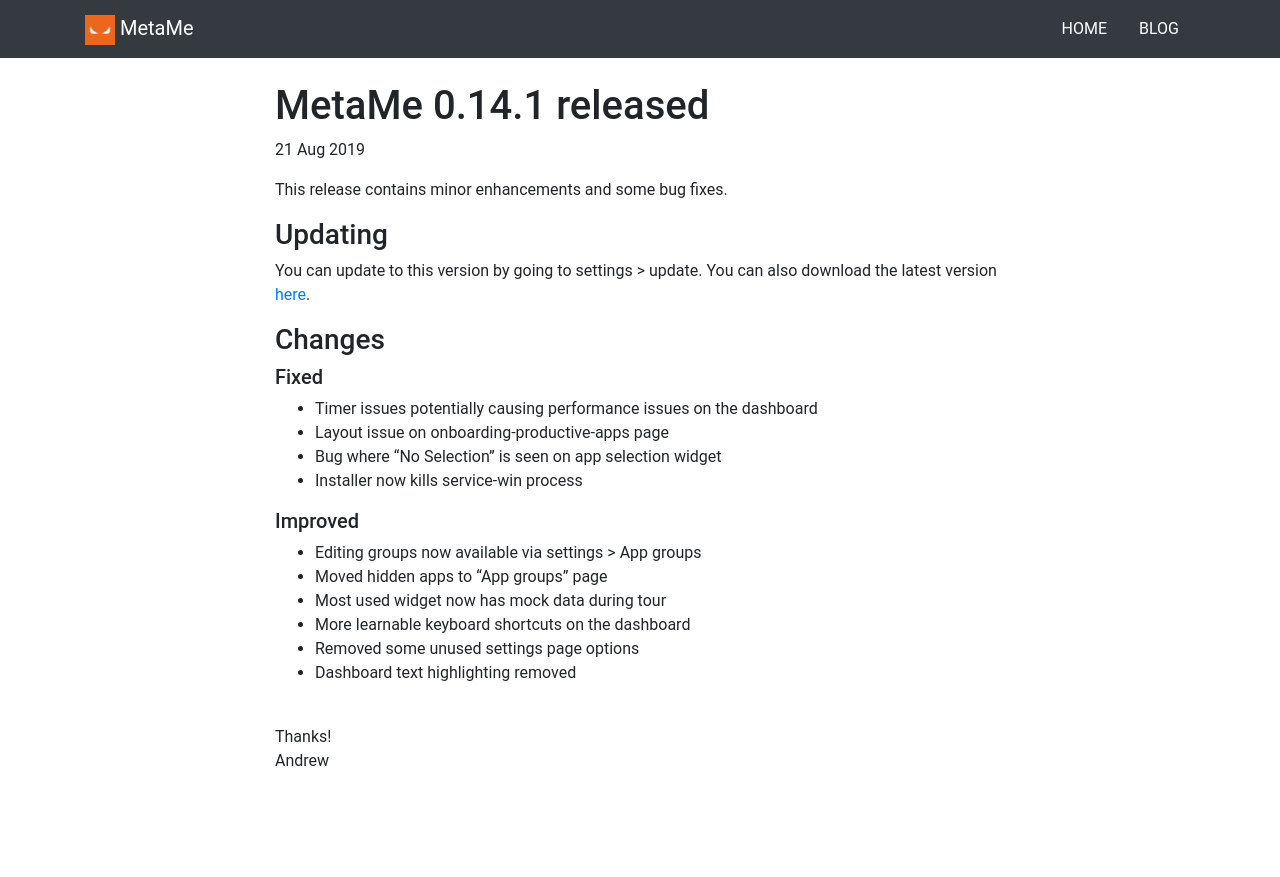
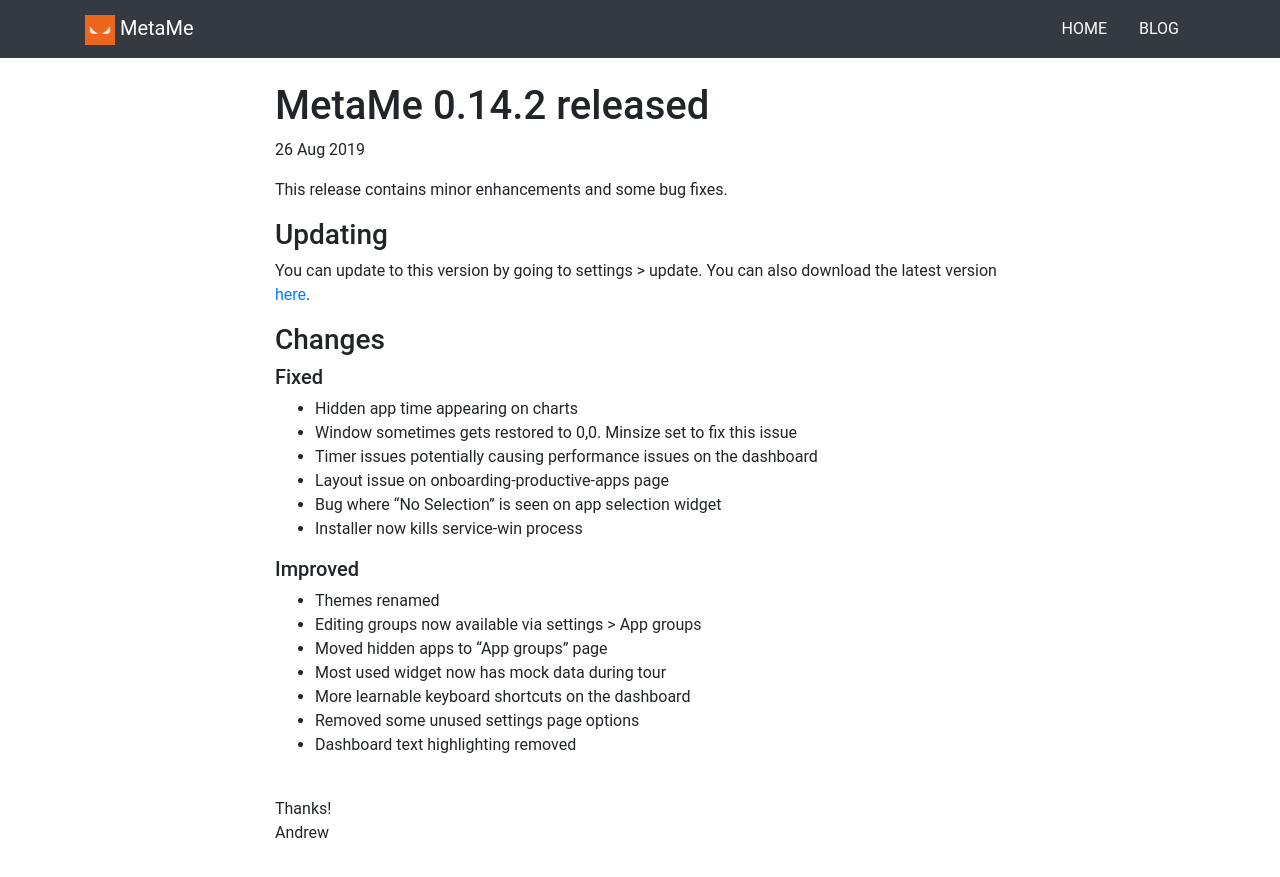
Before and after one commit to meta-me/metame-website, a Jekyll site: the page built from _posts/2019-08-26-MetaMe-0.14.2-released.md, in a window 1280 px wide. Shown: the top 877 px of the page. Built offline with Jekyll 4.4.1, drawn with Linux system fonts in a browser that asks for light colours.

Commit message:
Renamed post

```diff
--- a/_posts/2019-08-21-MetaMe-0.14.1-released.md
+++ b/_posts/2019-08-26-MetaMe-0.14.2-released.md
@@ -1,7 +1,7 @@
 ---
 layout: post
 author: Andrew
-title: MetaMe 0.14.1 released
+title: MetaMe 0.14.2 released
 ---
 This release contains minor enhancements and some bug fixes.
 
@@ -12,14 +12,15 @@
 ### Changes
 
 ##### Fixed
-
+- Hidden app time appearing on charts
+- Window sometimes gets restored to 0,0. Minsize set to fix this issue
 - Timer issues potentially causing performance issues on the dashboard
 - Layout issue on onboarding-productive-apps page
 - Bug where "No Selection" is seen on app selection widget
 - Installer now kills service-win process
 
 ##### Improved
-
+- Themes renamed
 - Editing groups now available via settings > App groups
 - Moved hidden apps to "App groups" page
 - Most used widget now has mock data during tour
```
